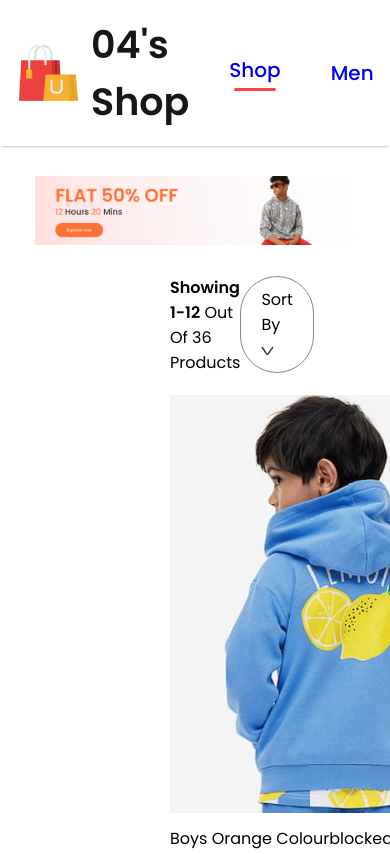
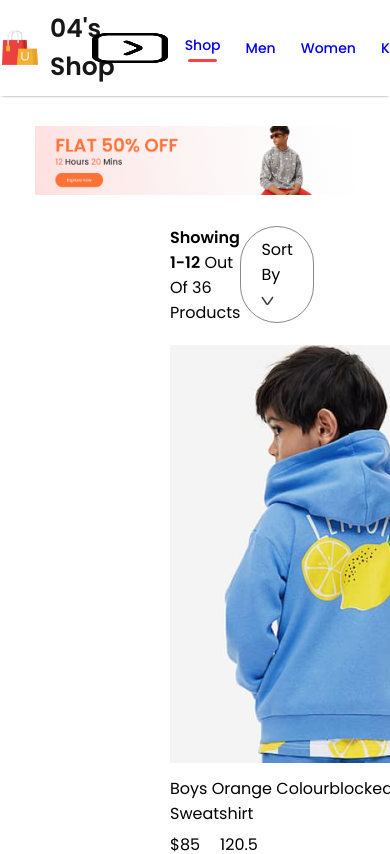
Before and after one commit to AteebX04/Frontend-Series---Ecommerce-React-App, a React (Vite) app in the folder Website/: page /kids in a window 390 px wide. Shown: the top 854 px of the page. Built offline with nearby package versions, Linux system fonts and the light colour scheme.

Commit message:
added some styles

```diff
--- a/Website/src/App.css
+++ b/Website/src/App.css
@@ -72,6 +72,69 @@
     font-size: 14px;
     background: red;
     color: white;
+}
+.nav-dropdown{
+    display:none;
+}
+
+@media (max-width:1280px){
+    .navbar{
+        padding:12px 50px;
+    }
+    .nav-logo img{
+        width:40px;
+    }
+    .nav-logo p{
+        font-size:25px;
+    }
+    .nav-menu{
+        gap:30px;
+        font-size:16px;
+    }
+    .nav-login-cart{
+        gap:30px;
+    }
+    .nav-login-cart button{
+        width:120px;
+        height:45px;
+        font-size:16px;
+    }
+    .nav-cart-count{
+        margin-left:-40px;
+        font-size: 12px;
+    }
+}
+@media (max-width:1024px){
+    .navbar{
+        padding:12px 30px;
+    }
+    .nav-menu{
+        gap:25px;
+        font-size:14px;
+    }
+    .nav-login-cart button{
+        width:80px;
+        height:35px;
+        font-size:14px;
+    }
+    .nav-login-cart img{
+        width:30px;
+    }
+    .nav-cart-count{
+        width:18px;
+        height:18px;
+    }
+}
+@media (max-width:800px){
+    .navbar{
+        padding:10px 0px;
+    }
+    .nav-dropdown{
+        display:block;
+        width:30px;
+        rotate:-90deg;
+        transition:0.5s;
+    }
 }
 
 /* Hero Component CSS */
--- a/Website/src/Components/Navbar.jsx
+++ b/Website/src/Components/Navbar.jsx
@@ -1,15 +1,22 @@
-import React, { useContext } from 'react'
+import React, { useContext, useRef } from 'react'
 import { useState } from 'react'
 import { Link } from 'react-router-dom';
 
 import logo from "../assets/logo.png"
 import cart_icon from "../assets/cart_icon.png"
 import { ShopContext } from './ShopContext';
+import nav_dropdown from '../assets/nav_dropdown.png'
 
 export default function Navbar(){
 
     const[menu,setMenu] = useState("shop");
     const { getTotalCartItems } = useContext(ShopContext);
+    const menuRef = useRef();
+
+    const dropdown_toggle = () =>{
+        menuRef.current.classList.toggle('nav-men u-visible');
+        e.target.classList.toggle('open')
+    }
 
     return(
         <div className="navbar">
@@ -17,7 +24,8 @@
                 <img src={logo} alt="" />
                 <p>04's Shop</p>
             </div>
-            <ul className="nav-menu">
+            <img className='nav-dropdown' onClick={dropdown_toggle} src={nav_dropdown} alt="" />
+            <ul ref={menuRef} className="nav-menu">
                 <li onClick={() => {setMenu("shop")}}> <Link style={{textDecoration:"none"}} to='/'>Shop</Link> {menu==="shop" ? <hr/> : <></>}</li>
                 <li onClick={() => {setMenu("mens")}}><Link style={{textDecoration:"none"}} to='/mens'>Men</Link> {menu==="mens" ? <hr/> : <></>}</li>
                 <li onClick={() => {setMenu("womens")}}><Link style={{textDecoration:"none"}} to='/womens'>Women</Link> {menu==="womens" ? <hr/> : <></>}</li>
```
Also changed, not shown: Website/src/assets/nav_dropdown.png (added).
